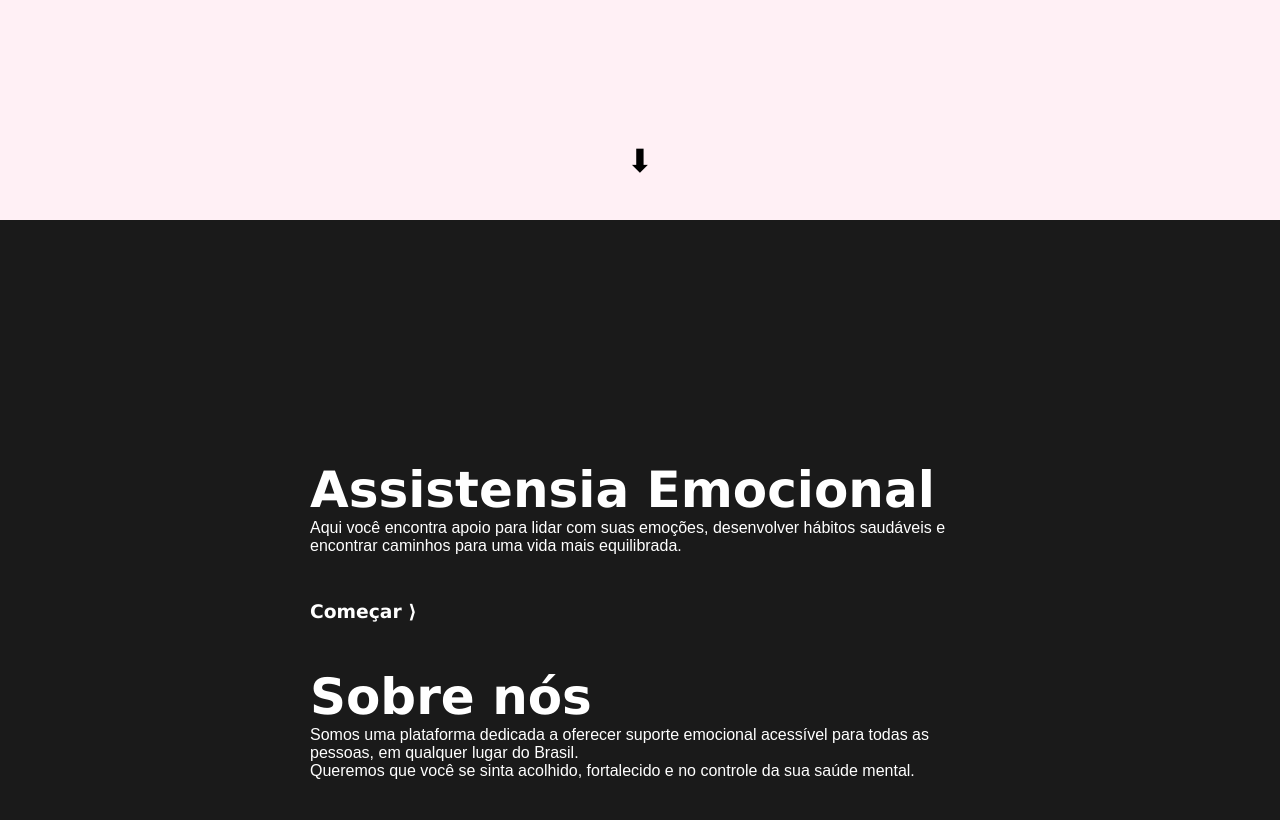
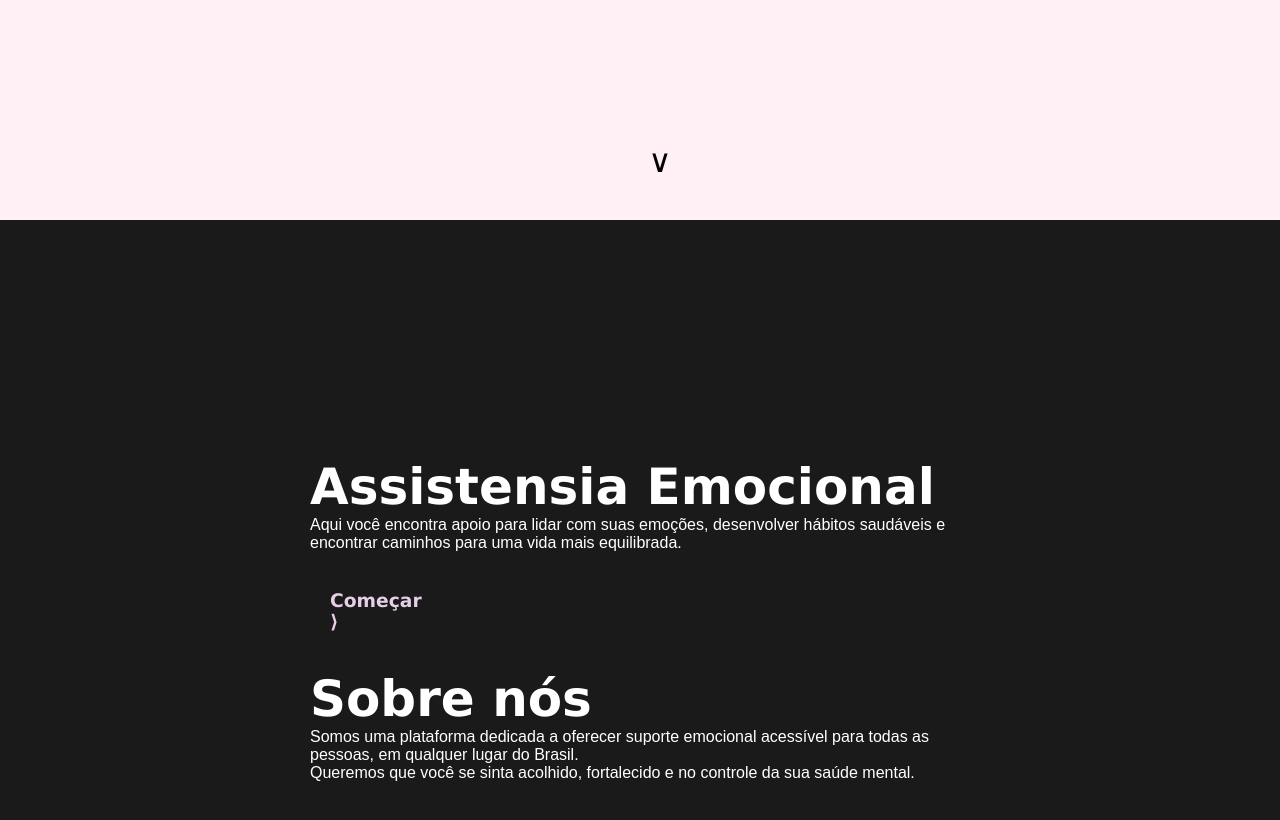
Before and after one commit to KyroMusashi/Servlo, a plain HTML site: page home.html in a window 1280 px wide. Shown: the part 580-1400 px from the top of the page. Drawn offline with Linux system fonts and the light colour scheme; a web font is replaced by a local one.

Commit message:
Correção de cores

```diff
--- a/css/home.css
+++ b/css/home.css
@@ -148,12 +148,14 @@ h1 {
   font-size: 50px;
 }
 
-h3 {
+a {
   margin: 0px 40px;
   margin-left: 20px;
   margin-right: 0px;
   margin-top: 0px;
-  padding: 0px;
+  padding: 20px;
+
+  color: #e6cee6;
 }
 
 p {
@@ -174,15 +176,17 @@ p {
   flex-direction: column;
   justify-content: space-evenly;
 
+  color: white;
+
 }
 
 .content-buttons {
-  max-width: 700px;
-  height: 20%;
+
+  width: 150px;
 
   display: flex;
   flex-direction: column;
-  justify-content: space-evenly;
+  justify-content: center;
 }
 
 #footer {
--- a/home.html
+++ b/home.html
@@ -27,7 +27,7 @@
         </p>
       </div>
 
-      <a href="#main" class="scroll-down">⬇</a>
+      <a href="#main" class="scroll-down">∨</a>
 
     </div>
   </section>
@@ -41,7 +41,7 @@
           para uma vida mais equilibrada.</p>
       </div>
       <div class="content-buttons">
-        <h3>Começar ⟩</h3>
+        <a class="start-button" href=""><h3>Começar ⟩</h3></a>
       </div>
       <div>
         <h1>Sobre nós</h1>
```
Also changed, not shown: css/login.css (+6 -5 lines).
